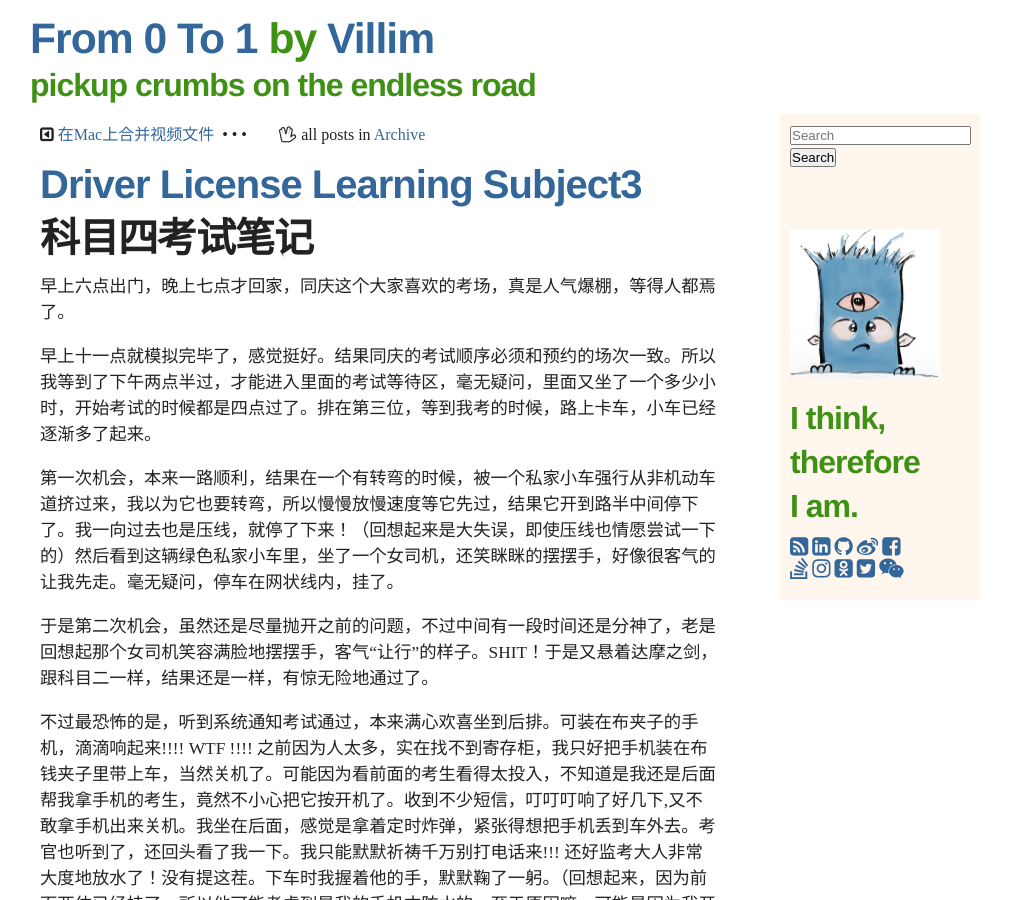
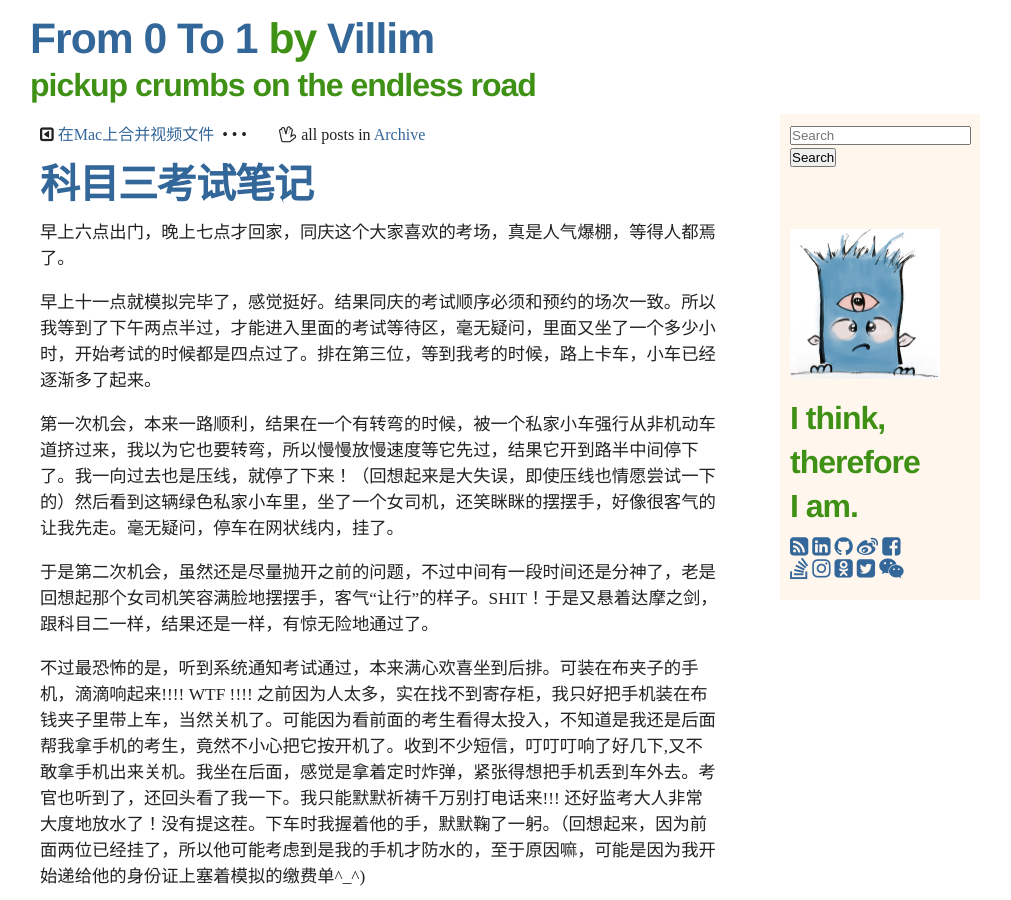
Before and after one commit to villim/villim.github.io, a Jekyll site: the page built from _posts/2017-05-11-driver-license-learning-subject3.md, in a window 1280 px wide and 900 px high. Shown: the whole window, without its empty margins (135-1146 px from the left). Built offline with Jekyll 4.4.1, drawn with Linux system fonts in a browser that asks for light colours; our own code applies the rules of GitHub Pages for plain Markdown files.

Commit message:
adjust format

```diff
--- a/_posts/2017-05-11-driver-license-learning-subject3.md
+++ b/_posts/2017-05-11-driver-license-learning-subject3.md
@@ -1,4 +1,7 @@
-# 科目四考试笔记
+---
+title: 科目三考试笔记
+layout: post
+---
 
 早上六点出门，晚上七点才回家，同庆这个大家喜欢的考场，真是人气爆棚，等得人都焉了。
 
```
